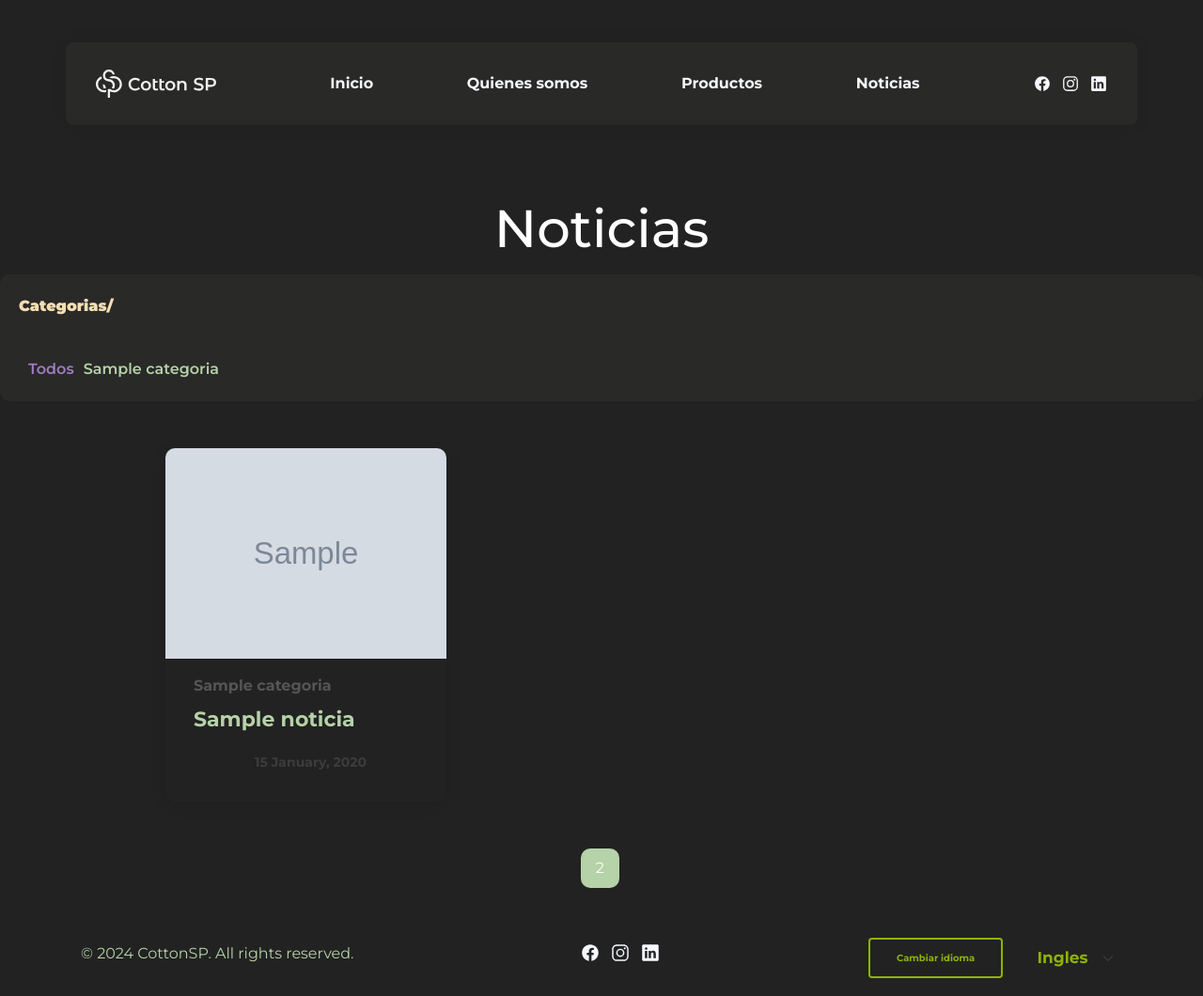
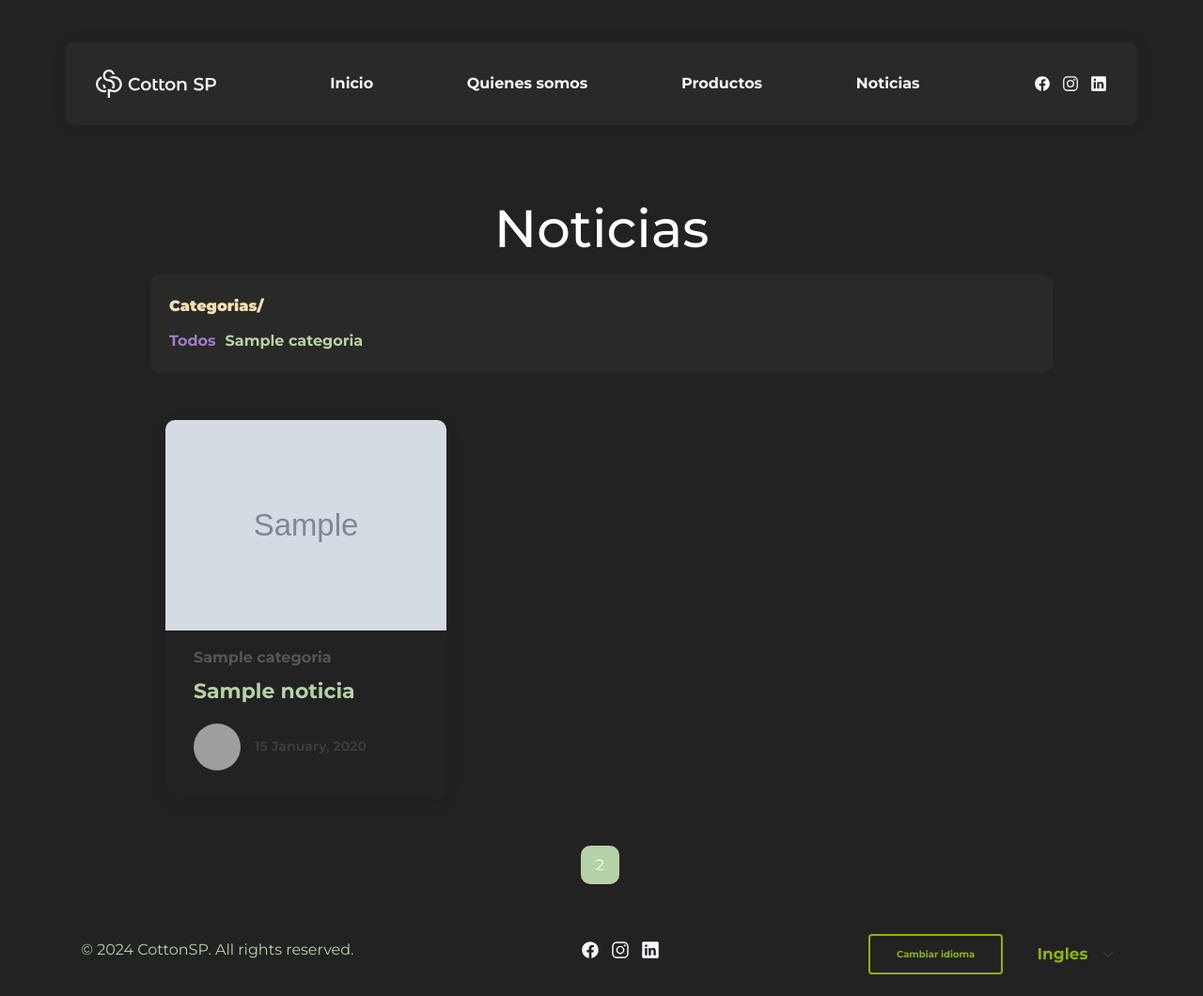
Before and after one commit to Naza42/CottonSP-Web, a Django app: page /noticias/ in a window 1280 px wide. Shown: the top 1060 px of the page at 94% size. After the commit the page ends 1037 px from the top, so only its background shows below. Run offline with Django 4.2, Linux system fonts and the light colour scheme; data comes from the database, SQL or seed files in the repository; tables that the repository leaves empty hold one stand-in row (values such as "Sample post"); grey boxes marked "Sample" are stand-in pictures; parts of the project's set-up code (start-up, migrations or seed data) failed here and were passed over; some libraries are stand-ins or nearby versions; grey boxes are pictures that could not be loaded.

Commit message:
update view noticias

```diff
--- a/static/css/listar.css
+++ b/static/css/listar.css
@@ -58,6 +58,9 @@ body{
 #btn-categoria{
   cursor: pointer;
 }
+.svg-cat{
+  display: none;
+}
 .breadcrumbs  ol li{
   color: wheat;
 
@@ -71,6 +74,7 @@ body{
   margin-top: 4rem;
   color: var(--color-primary);
   transition: 0.3s;
+  font-weight: 700;
 }
 
 .breadcrumbs  ol a:hover {
@@ -213,6 +217,8 @@ a.btn-get-started {
 
 .blog .posts-list .post-author-img {
   width: 50px;
+  height: 50px;
+  object-fit: cover;
   border-radius: 50%;
   margin-right: 15px;
 }
@@ -272,6 +278,9 @@ h2.title:hover{
       padding: 0 1rem ;
     }
   }
+  .svg-cat{
+    display: block;
+  }
 }
 @media (width <= 576px) {
   .breadcrumbs ol{
@@ -289,8 +298,17 @@ h2.title:hover{
 @media (height <= 850px){
   .breadcrumbs  ol {
     position: relative;
+    width: 75%;
+    margin: auto;
   }
   .breadcrumbs #categorias{
     display: flex;
+    margin-left: 0;
+    & a{
+      margin-top: 1rem;
+      padding-left: 0;
+      padding-right: 1rem;
+    }
   }
+
 }
--- a/templates/noticias/listar.html
+++ b/templates/noticias/listar.html
@@ -54,7 +54,7 @@
                                         {{ noti.titulo }}
                                     </h2>
                                     <div class="d-flex align-items-center">
-                                        <img src="{{ noti.autor.profile_picture.url }}" alt="" class="img-fluid post-author-img flex-shrink-0">
+                                        <img src="{{ noti.author.imagen.url }}" alt="" class="img-fluid post-author-img flex-shrink-0">
                                         <div class="post-meta">
                                             {% comment %} <p class="post-author-list">{{ noti.author }}</p> {% endcomment %}
                                             <p class="post-date">
@@ -102,7 +102,7 @@
     svg.setAttribute("width", "24");
     svg.setAttribute("height", "24");
     svg.setAttribute("fill", "#f0f0f0");
-    svg.setAttribute("class", "bi bi-arrow-down-square-fill text-primary");
+    svg.setAttribute("class", "bi bi-arrow-down-square-fill text-primary svg-cat");
     svg.setAttribute("viewBox", "0 0 16 16");
     var path = document.createElementNS("http://www.w3.org/2000/svg", "path");
     path.setAttribute("d", "M2 0a2 2 0 0 0-2 2v12a2 2 0 0 0 2 2h12a2 2 0 0 0 2-2V2a2 2 0 0 0-2-2zm6.5 4.5v5.793l2.146-2.147a.5.5 0 0 1 .708.708l-3 3a.5.5 0 0 1-.708 0l-3-3a.5.5 0 1 1 .708-.708L7.5 10.293V4.5a.5.5 0 0 1 1 0");
```
